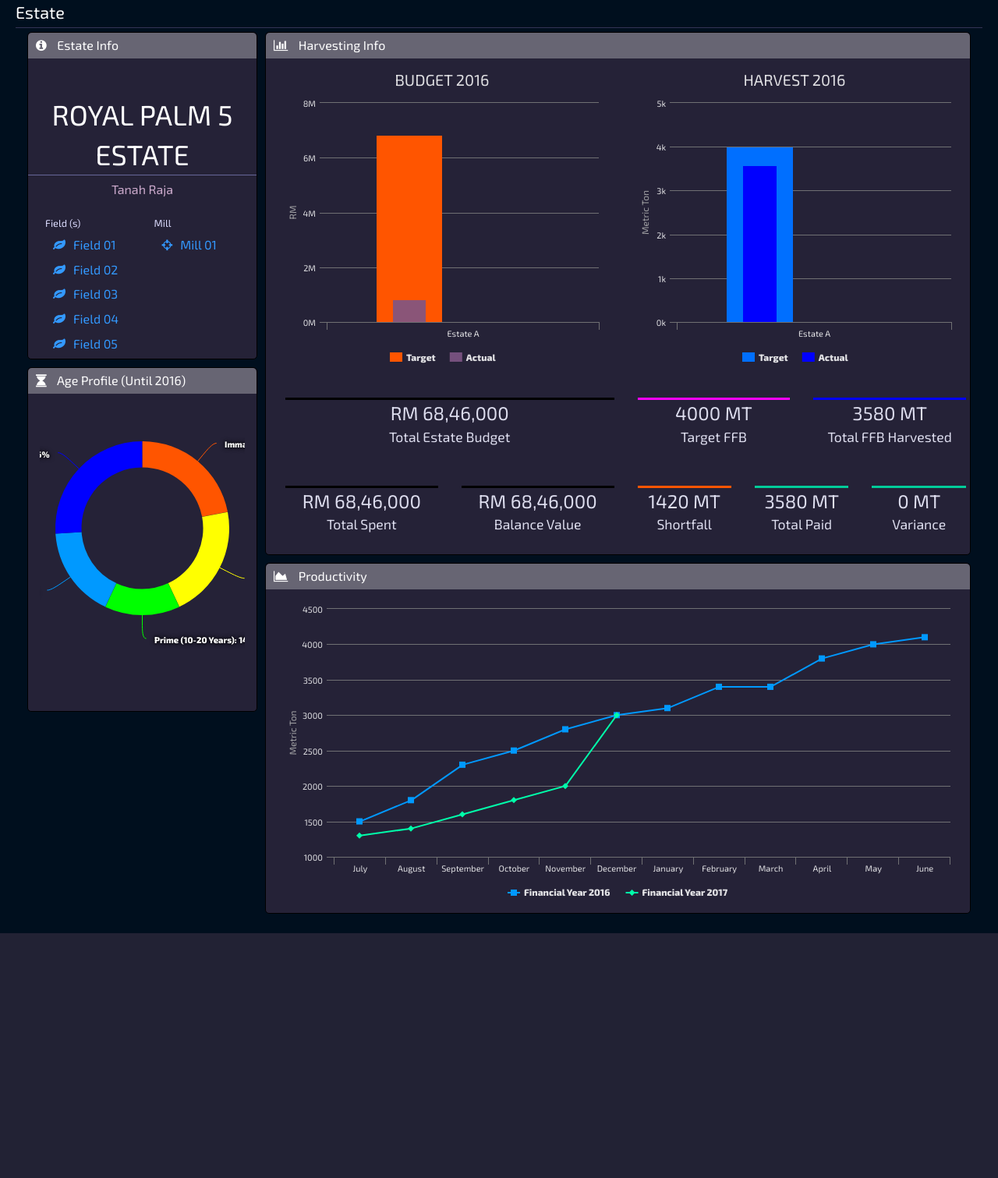
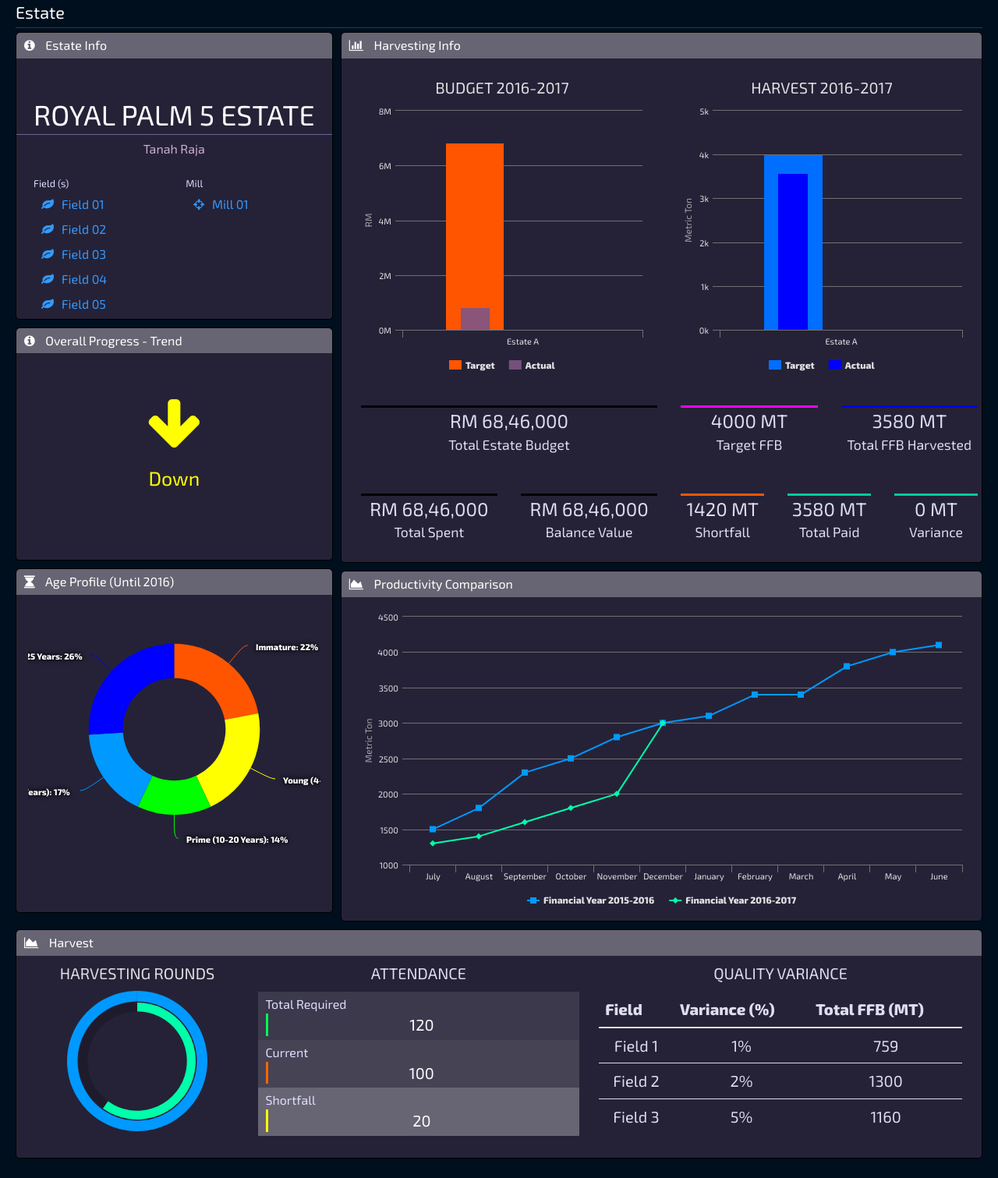
Before and after one commit to humming-soft/poc_ioi, a PHP site: page /view/estate.php in a window 1280 px wide. Shown: the part 76-1587 px from the top of the page at 78% size. Before the commit the page ends 1273 px from the top, so only its background shows below. Run offline with PHP 8.4, Linux system fonts and the light colour scheme.

Commit message:
Signed-off-by: sebint <sebin@hummingsoft.com.my>

```diff
--- a/assets/css/portlet/style_portlet_page.css
+++ b/assets/css/portlet/style_portlet_page.css
@@ -1496,10 +1496,35 @@
 
 /*portlet_product (Productivity)*/
 
-div.portlet_line_chart div.content {
+div.portlet_line_chart div.content,
+.portlet_block_number div.content {
 	background: #252237;
 }
-
+.portlet_block_number .block_color_a4 {
+	color: #ff0;
+}
+.highcharts_inside.col2,
+.highcharts_inside.col3{
+	font-size: 20px;
+	margin-top: -7px;
+	text-align: center;
+}
+div.psd_data_type3 {
+	padding: 5px 10px !important;
+	background: rgba(255,255,255,.30);
+}
 .m-t-15{
 	margin-top: 15px;
 }
+.m-t-10{
+	margin-top: 10px;
+}
+.m-10{
+	margin: 10px;
+}
+.t-a-left{
+	text-align: left;
+}
+.f-s-25{
+	font-size: 25px;
+}
--- a/assets/js/page/dboard_estate.js
+++ b/assets/js/page/dboard_estate.js
@@ -188,7 +188,7 @@
 				type: 'column'
 			},
 			title: {
-				text: 'Budget 2016'
+				text: 'Budget 2016-2017'
 			},
 			xAxis: {
 				categories: [
@@ -220,16 +220,54 @@
 			series: [{
 				name: 'Target',
 				color: '#f50',
-				data: [6846000],
+				data: [{
+						y:6846000,
+						// drilldown: 'b1'
+					}],
 				pointPadding: 0.3,
-				pointPlacement: -0.2
+				pointPlacement: -0.2,
 			}, {
 				name: 'Actual',
 				color: 'rgba(126,86,134,.9)',
-				data: [812000],
+				data: [{
+					y:812000,
+					// drilldown: 'b1'
+				}],
 				pointPadding: 0.4,
 				pointPlacement: -0.2
 			}]
+			// drilldown: {
+			// 	series: [{
+			// 		name: 'Microsoft Internet Explorer',
+			// 		id: 'b1',
+			// 		data: [
+			// 			[
+			// 				'v11.0',
+			// 				24.13
+			// 			],
+			// 			[
+			// 				'v8.0',
+			// 				17.2
+			// 			],
+			// 			[
+			// 				'v9.0',
+			// 				8.11
+			// 			],
+			// 			[
+			// 				'v10.0',
+			// 				5.33
+			// 			],
+			// 			[
+			// 				'v6.0',
+			// 				1.06
+			// 			],
+			// 			[
+			// 				'v7.0',
+			// 				0.5
+			// 			]
+			// 		]
+			// 	}]
+			// }
 		});
 
 		$('#highcharts-ht2').highcharts({
@@ -237,7 +275,7 @@
 				type: 'column'
 			},
 			title: {
-				text: 'Harvest 2016'
+				text: 'Harvest 2016-2017'
 			},
 			xAxis: {
 				categories: [
@@ -307,8 +345,8 @@
 			{
 			name: 'Versions',
 			data: [["Immature",22],["Young (4-5 years)",21],["Prime (10-20 Years)",14],["Old (21-25 Years)",17],[">25 Years",26]],
-			size: '100%',
-			innerSize: '70%',
+			size: '70%',
+			innerSize: '60%',
 			dataLabels: {
 				formatter: function () {
 					// display only if larger than 1
@@ -359,14 +397,14 @@
 				}
 			},
 			series: [{
-				name: 'Financial Year 2016',
+				name: 'Financial Year 2015-2016',
 				marker: {
 					symbol: 'square'
 				},
 				data: [1500,1800,2300,2500,2800,3000,3100,3400,3400,3800,4000,4100]
 
 			}, {
-				name: 'Financial Year 2017',
+				name: 'Financial Year 2016-2017',
 				marker: {
 					symbol: 'diamond'
 				},
@@ -374,5 +412,96 @@
 			}]
 		});
 	});
+	Highcharts.chart('dpie_chart_1', {
+		chart: {
+			plotBackgroundColor: null,
+			plotBorderWidth: 0,
+			plotShadow: false,
+			margin: [0, 0, 0, 0],
+			spacingTop: 0,
+			spacingBottom: 0,
+			spacingLeft: 0,
+			spacingRight: 0
+			//height: 250
+		},
+		title: {
+			text: 'Harvesting Rounds',
+			// style: {
+			// 	color: '#9EDD2E',
+			// 	fontSize: '150%',
+			// 	fontWeight: 'bold'
+			// },
+			// align: 'center',
+			// verticalAlign: 'middle',
+			// y: 10
+		},
+		plotOptions: {
+			pie: {
+				dataLabels: {
+					enabled: false,
+					distance: -50,
+
+					style: {
+						fontWeight: 'bold',
+						color: 'white',
+						textShadow: '0px 1px 2px black'
+					}
+				},
+				startAngle: 0,
+				endAngle: 360,
+				center: ['50%', '50%'],
+				size: '100%'
+			}
+		},
+		tooltip:{
+			enabled:true,
+			formatter: function() { return '<b>'+this.point.name+'</b> :'+ this.point.y +' Round(s)' ; }
+		},
+		// tooltip: {
+		// 	enabled: true,
+		// 	formatter: function (evt) {
+		// 		var current = this.series.data;
+		// 		//console.log(current[current.length - 1].category);
+		// 		var tooltip;
+		// 		tooltip = '<span style="color:#EBFF00">' + this.series.name + ':)</span>: <b>' + current[current.length - 1].y + '%</b><br/>';
+		// 		return tooltip;
+		// 	}
+		// },
+		series: [{
+			type: 'pie',
+			size: '65%',
+			innerSize: '85%',
+			style: {
+				color: 'white'
+			},
+			data: [
+				{
+					name: 'Current',
+					y: 3,
+					color: '#0fa'
+				},
+				{
+					name: 'Remaining',
+					y: (5-3),
+					color: 'rgba(0,0,0,0.2)'
+				},
+			]
+		},{
+			type: 'pie',
+			size: '80%',
+			innerSize:  '85%',
+			data: [
+				{
+					name: 'Total',
+					y: 5,
+					color: '#09f'
+				}
+			]
+		}],
+		credits: {
+			enabled: false
+		},
+	});
+
 
 });
--- a/view/module/dboard_estate.php
+++ b/view/module/dboard_estate.php
@@ -22,14 +22,15 @@
 				</div>
 
 				<div class="col-md-12">
-					<div class="row1">
-						<div class="col-md-3">
+					<div class="row">
+						<div class="col-lg-3 col-md-4">
 							<div class="row">
 								<?php include 'procurement/portlet/info_station.html'; ?>
+								<?php include 'procurement/portlet/progress_trend.html'; ?>
 								<?php include 'procurement/portlet/estate_age_profile.html'; ?>
 							</div>
 						</div>
-						<div class="col-md-9">
+						<div class="col-lg-9 col-md-8">
 							<div class="row">
 								<?php include 'procurement/portlet/harvesting_info.html'; ?>
 								<?php include 'procurement/portlet/estate_productivity.html'; ?>
@@ -37,7 +38,11 @@
 						</div>
 					</div>
 				</div>
-
+				<div class="col-md-12">
+					<div class="row">
+						<?php include 'procurement/portlet/harvest_standards.html'; ?>
+					</div>
+				</div>
 			</div>
 		</div>
 	</div>
--- a/view/module/procurement/portlet/estate_age_profile.html
+++ b/view/module/procurement/portlet/estate_age_profile.html
@@ -12,5 +12,4 @@
 				</div>
 			</div>
 		</div>
-	</div>
 </div>
--- a/view/module/procurement/portlet/estate_productivity.html
+++ b/view/module/procurement/portlet/estate_productivity.html
@@ -2,7 +2,7 @@
 	<div class="row content">
 		<div class="col-md-12 portlet_title">
 			<i class="fa_title_icon fa fa-area-chart" aria-hidden="true"></i>
-			Productivity
+			Productivity Comparison
 		</div>
 		<div class="col-md-12 portlet_content m-t-15">
 			<div class="row height_x3 highcharts_inside mCustomScrollbar" data-mcs-theme="light">
--- /dev/null
+++ b/view/module/procurement/portlet/harvest_standards.html
@@ -0,0 +1,62 @@
+<div class="col-md-12 portlet portlet_line_chart">
+	<div class="row content">
+		<div class="col-md-12 portlet_title">
+			<i class="fa_title_icon fa fa-area-chart" aria-hidden="true"></i>
+			Harvest
+		</div>
+		<div class="col-md-3 portlet_content m-t-15">
+			<div class="row height_x3 highcharts_inside" data-mcs-theme="light">
+				<div id="dpie_chart_1" class="col-lg-12" style="height: 240px"></div>
+			</div>
+		</div>
+		<div class="col-md-4 portlet_content m-t-15">
+			<div class="row height_x3 highcharts_inside col2" data-mcs-theme="light">
+				<span>ATTENDANCE</span><br>
+				<div class="col-sm-12 col-md-12 item psd_data_type1 data1 m-t-10">
+					<span class="item_title t-a-left">Total Required</span>
+					<span class="item_value iv_totalffb">120</span>
+				</div>
+				<div class="col-sm-12 col-md-12 item psd_data_type2 data2">
+					<span class="item_title t-a-left">Current</span>
+					<span class="item_value iv_actualprogress">100</span>
+				</div>
+				<div class="col-sm-12 col-md-12 item psd_data_type3 data3">
+					<span class="item_title t-a-left"totalffb>Shortfall</span>
+					<span class="item_value iv_shortfall">20</span>
+				</div>
+			</div>
+		</div>
+		<div class="col-md-5 portlet_content m-t-15">
+			<div class="row height_x3 highcharts_inside col3" data-mcs-theme="light">
+				<span>QUALITY VARIANCE</span><br>
+				<div class="col-md-12">
+					<div class="row m-10">
+						<table class="table">
+							<thead>
+							<tr>
+								<th class="col_separation">Field</th>
+								 <th class="col_separation">Variance (%)</th>
+								<th class="col_separation">Total FFB (MT)</th>
+							</tr>
+							</thead>
+							<tbody>
+							<!-- <tr>
+								<td>8888</td>
+								<td class="col_blk_01"><span>8888</span></td>
+								<td class="col_blk_02"><span>8888</span></td>
+								<td class="col_blk_03"><span>8888</span></td>
+								<td class="col_blk_04"><span>8888</span></td>
+								<td class="col_blk_05"><span>8888</span></td>
+								<td class="col_blk_06"><span>8888</span></td>
+								<td class="col_blk_07"><span>8888</span></td>
+							</tr> -->
+							<tr><td>Field 1</td><td class="col_blk_07"><span>1%</span></td><td>759</td></tr>
+							<tr><td>Field 2</td><td class="col_blk_07"><span>2%</span></td><td>1300</td></tr>
+							<tr><td>Field 3</td><td class="col_blk_07"><span>5%</span></td><td>1160</td></tr></tbody>
+						</table>
+					</div>
+				</div>
+			</div>
+		</div>
+	</div>
+</div>
--- /dev/null
+++ b/view/module/procurement/portlet/progress_trend.html
@@ -0,0 +1,20 @@
+<div class="col-md-12 portlet portlet_block_number">
+	<div class="row content">
+		<div class="col-md-12 portlet_title">
+			<i class="fa_title_icon fa fa-info-circle" aria-hidden="true"></i>
+			Overall Progress - Trend
+		</div>
+		<div class="col-md-12 portlet_content plate_portlet">
+			<div class="row height_x1 block_color_a4 f-s-25" style="height: 265px">
+
+				<div class="block ">
+					<div class="plate plate1">
+						<span class="number"><i class="fa fa-arrow-down" aria-hidden="true"></i></span>
+						<span class="title">Down</span>
+					</div>
+				</div>
+
+			</div>
+		</div>
+	</div>
+</div>
--- a/view/template/meta_default.php
+++ b/view/template/meta_default.php
@@ -29,6 +29,7 @@
 <script type="text/javascript" src="../assets/package/highcharts/highcharts.js"></script>
 <script type="text/javascript" src="../assets/package/highcharts/highcharts-3d.js"></script>
 <script type="text/javascript" src="../assets/package/highcharts/highcharts-more.js"></script>
+<script type="text/javascript" src="../assets/package/highcharts/highcharts-drilldown.js"></script>
 <script type="text/javascript" src="../assets/package/highcharts/theme.js"></script>
 
 <!-- font -->
```
Also changed, not shown: assets/package/highcharts/highcharts-drilldown.js (added).
